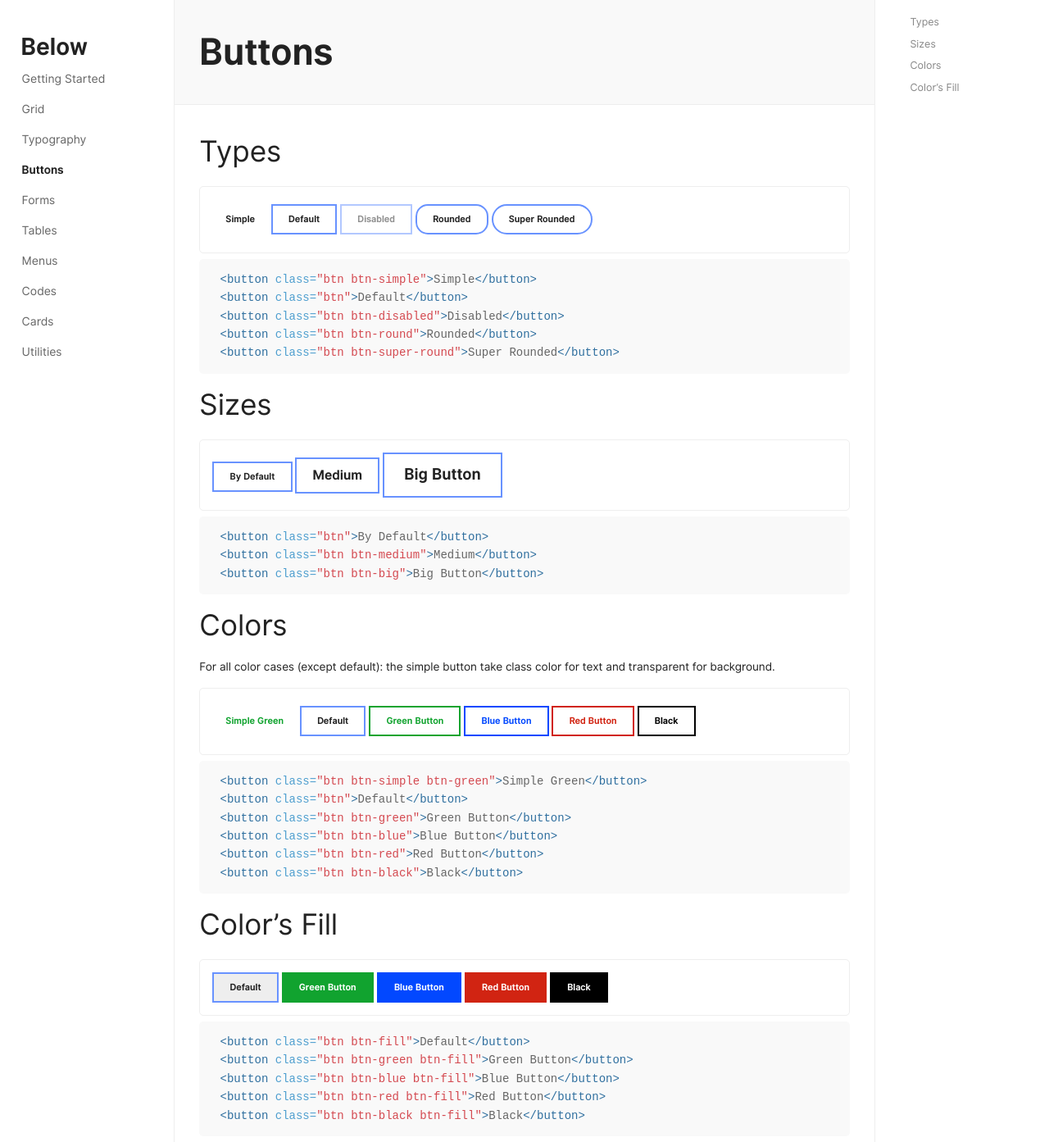
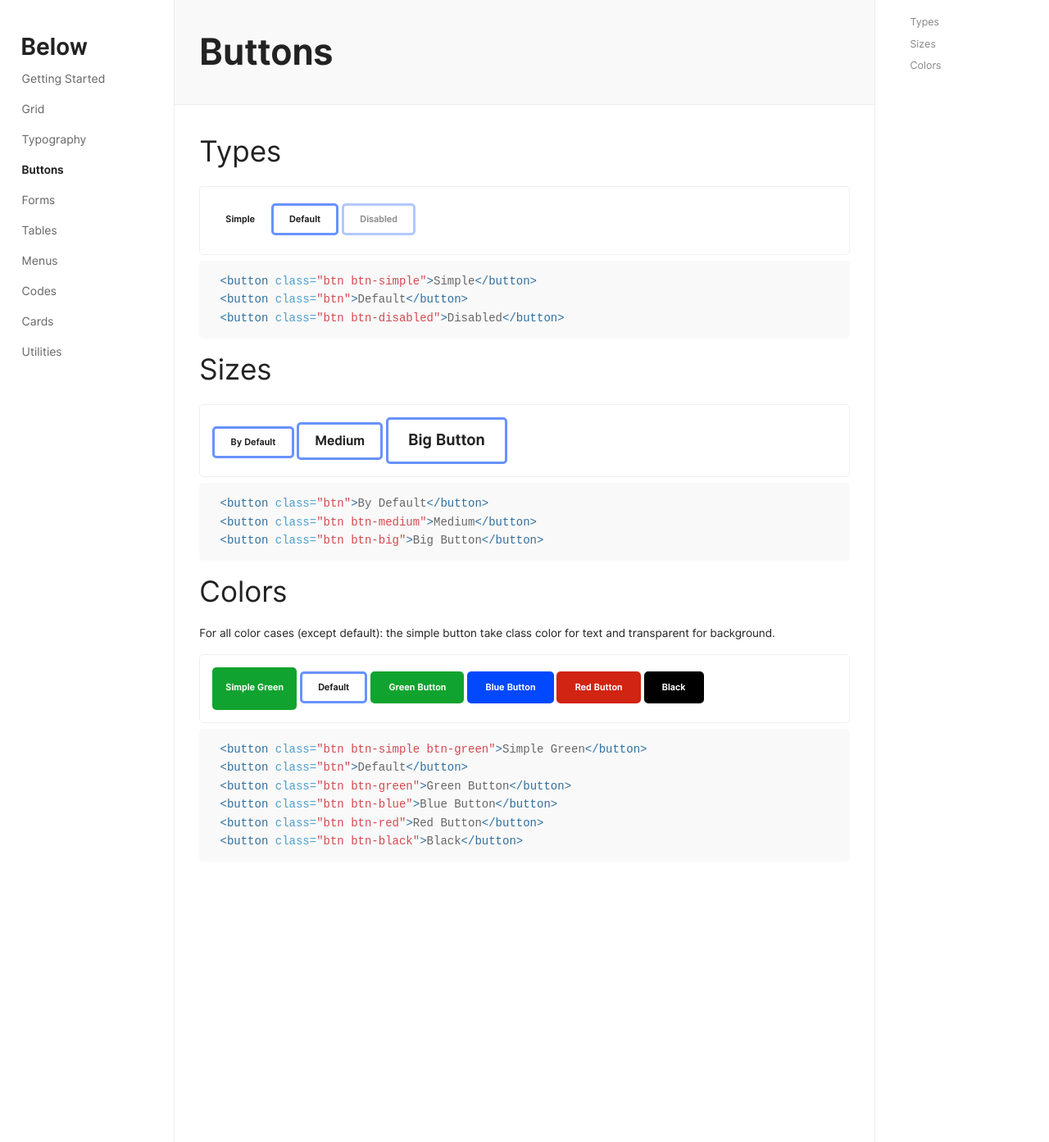
Before and after one commit to innusource/below, a Jekyll site: the page built from 04-buttons.md, in a window 1280 px wide and 1393 px high. Shown: the whole window at 82% size. Built offline with Jekyll 4.4.1, drawn with Linux system fonts in a browser that asks for light colours.

Commit message:
buttons update

```diff
--- a/04-buttons.md
+++ b/04-buttons.md
@@ -13,8 +13,6 @@ toc: true
 <button class="btn btn-simple">Simple</button>
 <button class="btn">Default</button>
 <button class="btn btn-disabled">Disabled</button>
-<button class="btn btn-round">Rounded</button>
-<button class="btn btn-super-round">Super Rounded</button>
 {% endcapture %}
 {% include example.html content=example %}
 
@@ -39,14 +37,3 @@ For all color cases (except default): the simple button take class color for tex
 <button class="btn btn-black">Black</button>
 {% endcapture %}
 {% include example.html content=example %}
-
-### Color's Fill
-
-{% capture example %}
-<button class="btn btn-fill">Default</button>
-<button class="btn btn-green btn-fill">Green Button</button>
-<button class="btn btn-blue btn-fill">Blue Button</button>
-<button class="btn btn-red btn-fill">Red Button</button>
-<button class="btn btn-black btn-fill">Black</button>
-{% endcapture %}
-{% include example.html content=example %}
--- a/_sass/below/_buttons.scss
+++ b/_sass/below/_buttons.scss
@@ -1,7 +1,8 @@
 .btn{
   background: transparent;
   color: $black-two;
-  border: 2px solid lighten($primary-color, 20%);
+  border: 0.2rem solid lighten($primary-color, 20%);
+  border-radius: 5px;
   display: inline-block;
   padding: 0.5rem 1.2rem;
   text-decoration: none;
@@ -24,14 +25,6 @@
     outline: 0;
   }
 
-  &.btn-round{
-    border-radius: 15px;
-  }
-
-  &.btn-super-round{
-    border-radius: 45px;
-  }
-
   &.btn-disabled{
     cursor: not-allowed;
     opacity: 0.5;
@@ -52,38 +45,38 @@
   }
 
   &.btn-green{
+    background: $green;
     border-color: $green;
-    color: $green;
 
     &:hover{
-      background:$green;
+      background: $green-hover;
     }
   }
 
   &.btn-blue{
+    background: $blue;
     border-color: $blue;
-    color: $blue;
 
     &:hover{
-      background: $blue;
+      background: $blue-hover;
     }
   }
 
   &.btn-red{
+    background: $red;
     border-color: $red;
-    color: $red;
 
     &:hover{
-      background: $red;
+      background: $red-two;
     }
   }
 
   &.btn-black{
+    background: $black;
     border-color: $black;
-    color: $black;
 
     &:hover{
-      background: $black;
+      background: $black-two;
     }
   }
 
@@ -91,6 +84,7 @@
   &.btn-blue,
   &.btn-green,
   &.btn-red{
+    color: #fff;
     &:hover{
       color: #fff;
     }
@@ -99,69 +93,13 @@
   &.btn-simple{
     padding: 1rem;
     border:none;
-    border-bottom: 1px solid transparent;
+    border-bottom: 0.2rem solid transparent;
 
     &:hover{
-      border-bottom: 1px solid rgba(0,0,0,0.3);
+      border-bottom: 0.2rem xsolid rgba(0,0,0,0.3);
       background: transparent;
       color: inherit;
     }
   }
 
-  &.btn-fill{
-    background: #eee;
-
-    &:hover{
-      background:#ddd;
-      border-color:#ddd;
-      color: $black;
-    }
-
-    &.btn-green{
-      border-color: $green;
-      background: $green;
-
-      &:hover{
-        background:$green-hover;
-        border-color:$green-hover;
-      }
-    }
-
-    &.btn-blue{
-      border-color: $blue;
-      background: $blue;
-
-      &:hover{
-        background: $blue-hover;
-        border-color:$blue-hover;
-      }
-    }
-
-    &.btn-red{
-      border-color: $red;
-      background:$red;
-
-      &:hover{
-        background: $red-two;
-        border-color: $red-two;
-      }
-    }
-
-    &.btn-black{
-      border-color: $black;
-      background: $black;
-
-      &:hover{
-        background: $black-two;
-        border-color: $black-two;
-      }
-    }
-
-    &.btn-black,
-    &.btn-blue,
-    &.btn-green,
-    &.btn-red{
-      color: #fff;
-    }
-  }
 }
```
